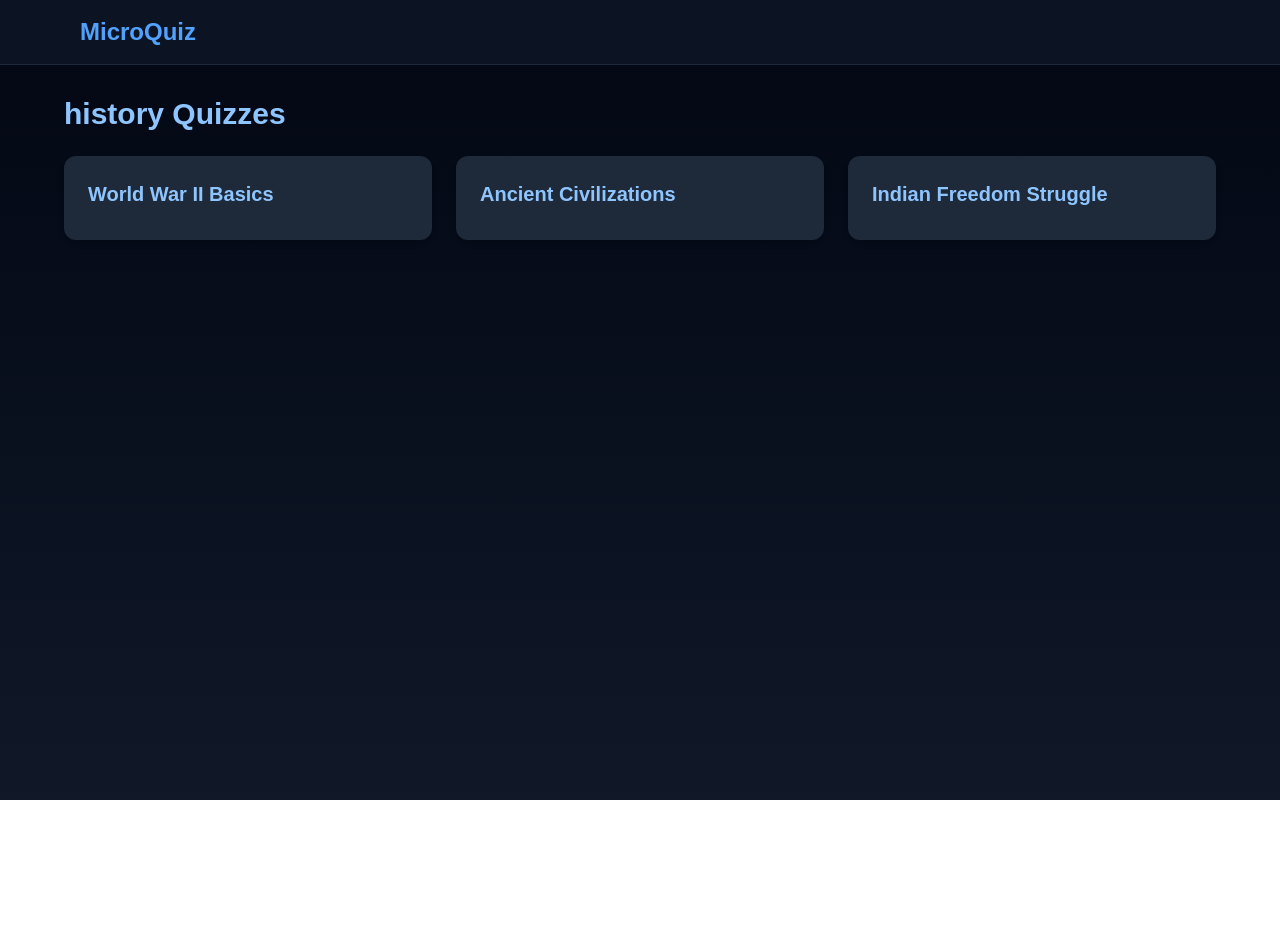
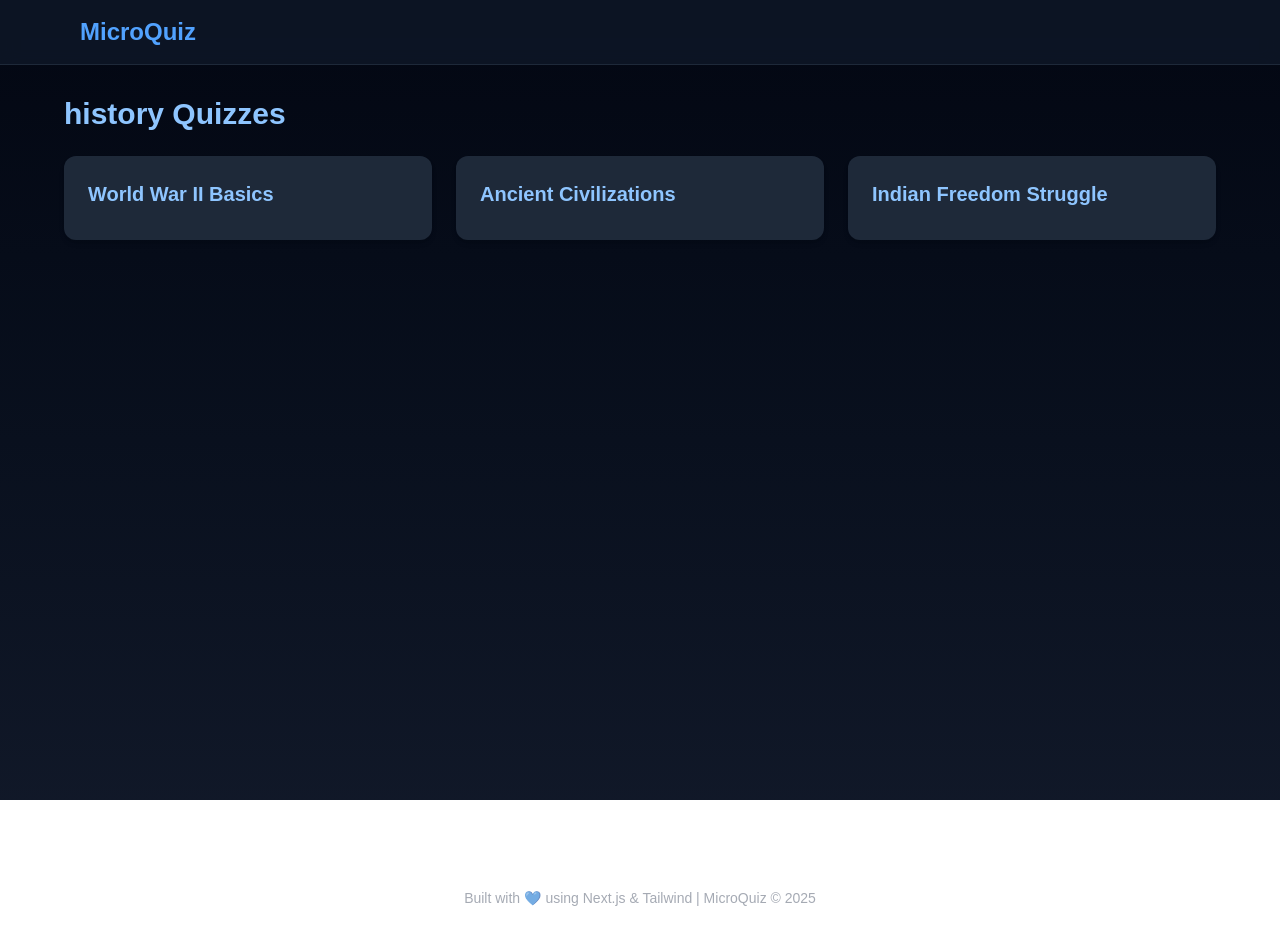
Before and after one commit to nilesh-singh-2304/next-assign, a Next.js app: page /quizzes/history in a window 1280 px wide. Before the commit the page ends 800 px from the top, so only its background shows below. Built offline with nearby package versions, Linux system fonts and the light colour scheme; no server answers.

Commit message:
made category page good

```diff
--- a/pages/quizzes/[category].tsx
+++ b/pages/quizzes/[category].tsx
@@ -19,6 +19,7 @@ export default function QuizCategoryPage({ quizzes, category }) {
         <meta name="description" content={`Quizzes for ${category}`} />
       </Head>
 
+      {/* Navbar */}
       <motion.nav
         initial={{ y: -30, opacity: 0 }}
         animate={{ y: 0, opacity: 1 }}
@@ -53,6 +54,11 @@ export default function QuizCategoryPage({ quizzes, category }) {
           </div>
         </div>
       </div>
+
+      {/* Footer */}
+      <footer className="mt-16 text-center text-gray-500 text-sm opacity-60 py-6">
+        Built with 💙 using Next.js & Tailwind | MicroQuiz © 2025
+      </footer>
     </>
   );
 }
```
